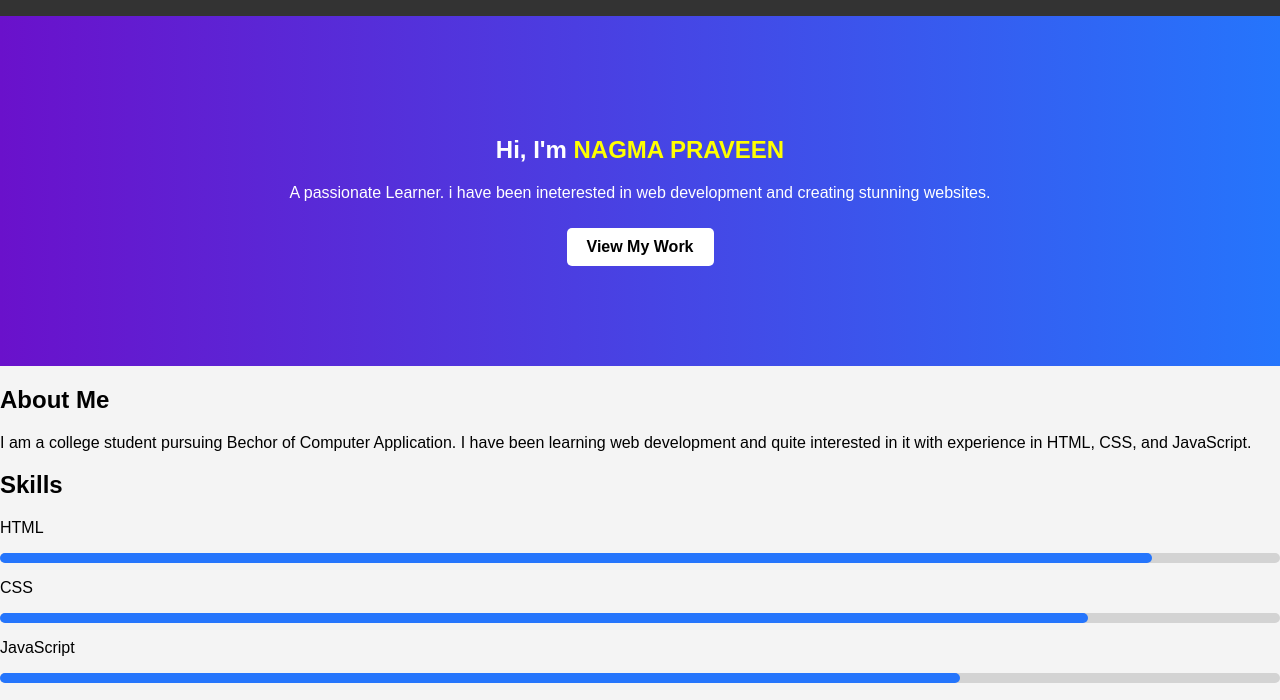
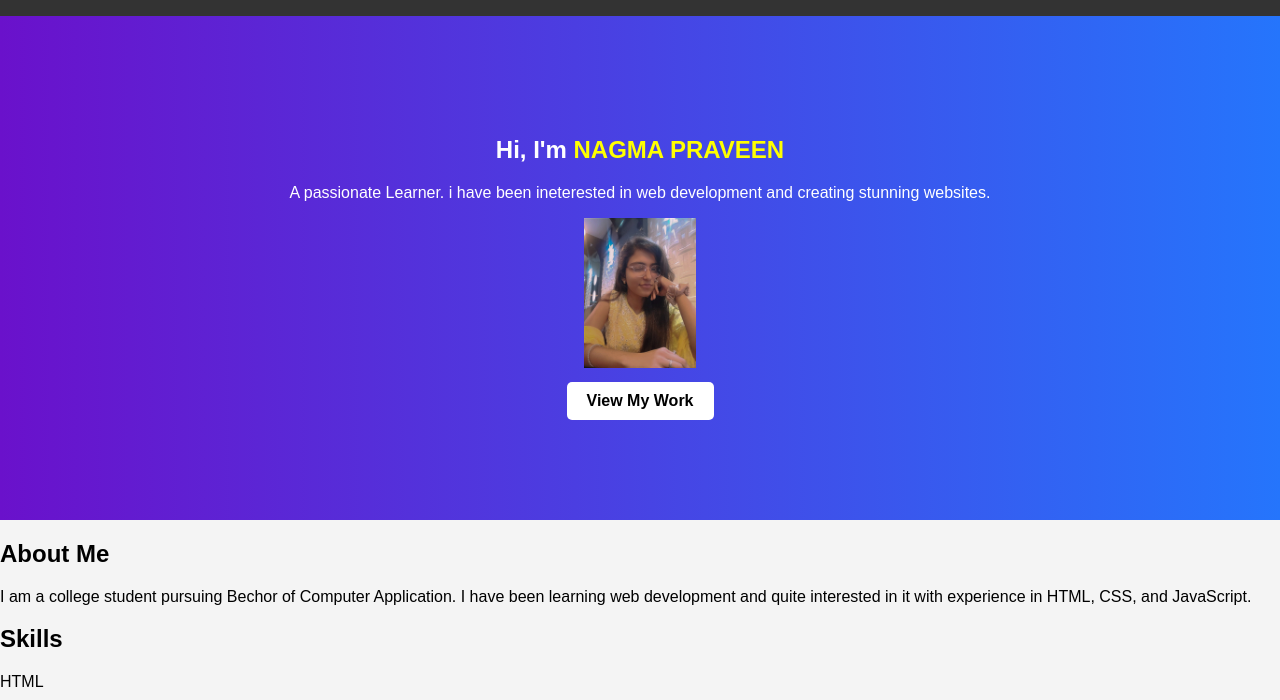
Before and after one commit to Hussain2043086/portfolio, a plain HTML site: page index.html in a window 1280 px wide. Shown: the part 94-794 px from the top of the page. Drawn offline with Linux system fonts and the light colour scheme.

```diff
--- a/index.html
+++ b/index.html
@@ -24,6 +24,8 @@
     <section id="hero">
         <h2>Hi, I'm <span class="highlight">NAGMA PRAVEEN</span></h2>
         <p>A passionate Learner. i have been ineterested in web development and creating stunning websites.</p>
+        <img src="image.jpg" height="150px">
+        <br>
         <a href="#projects" class="btn">View My Work</a>
     </section>
 
```
Also changed, not shown: assets/nag.jpg (added), image.jpg (added).
